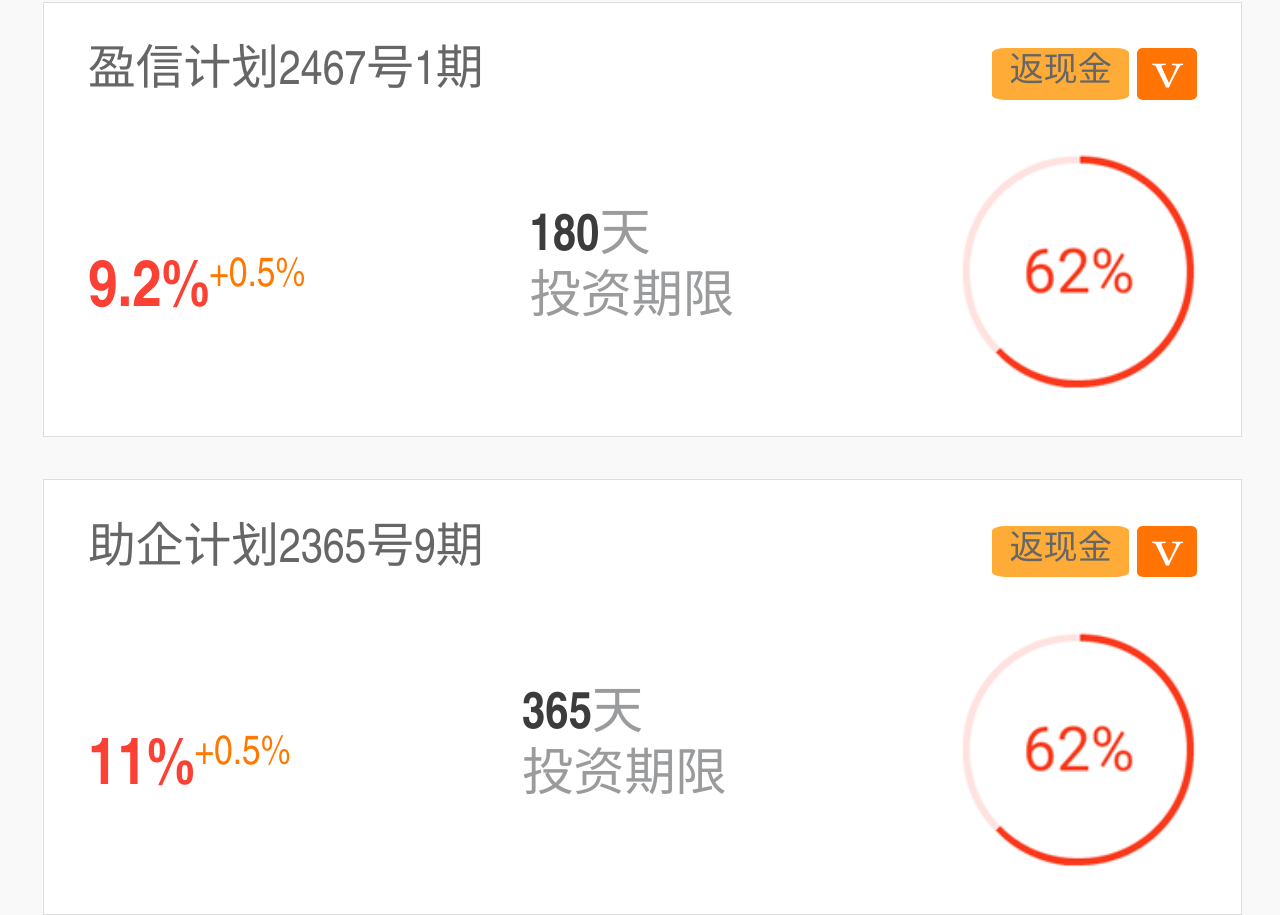
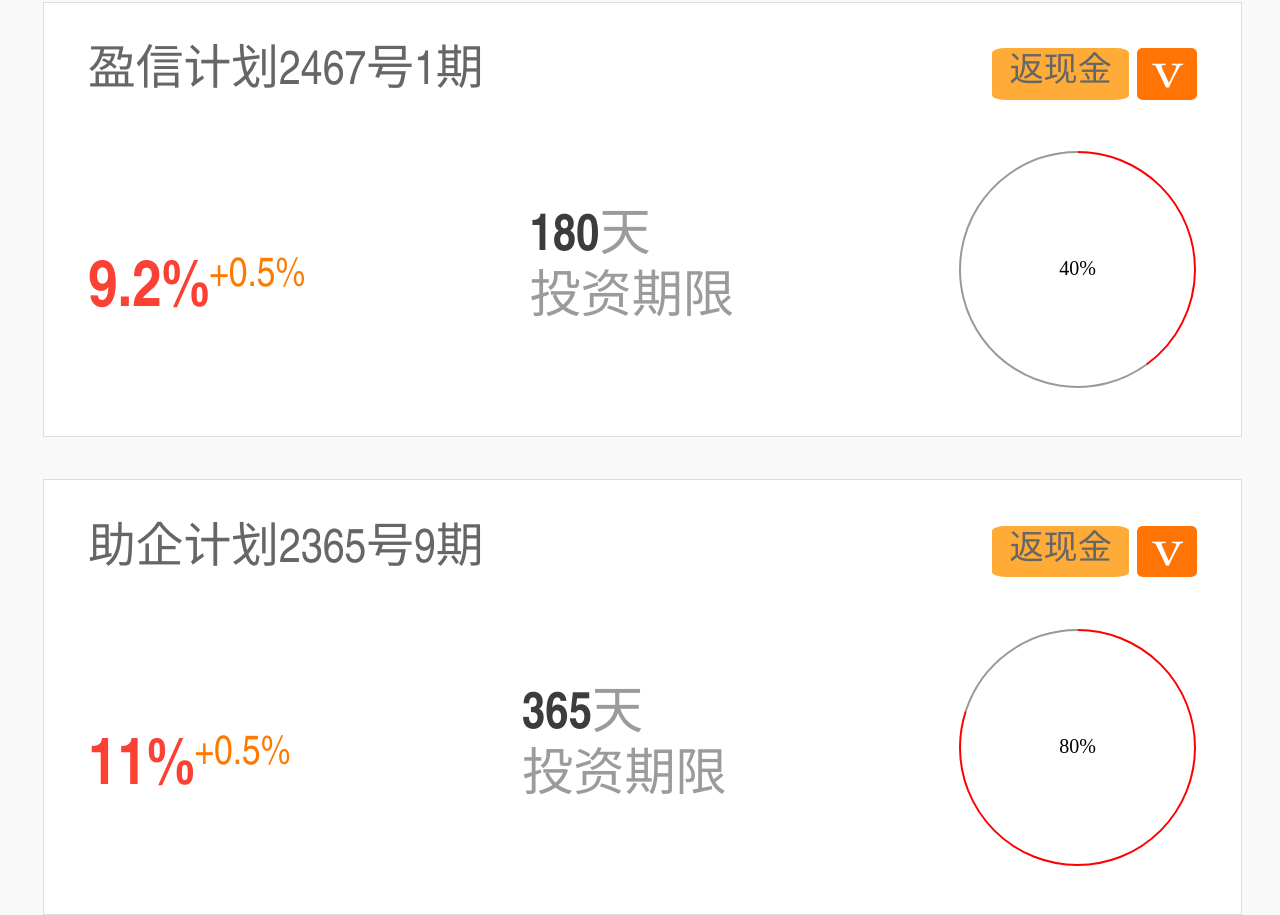
Before and after one commit to ACloudlessDay/------------, a plain HTML site: page index.html in a window 1280 px wide. Shown: the part 1529-2444 px from the top of the page. Drawn offline with Linux system fonts and the light colour scheme.

Commit message:
更新了cavas动画

```diff
--- a/index.html
+++ b/index.html
@@ -96,8 +96,8 @@
 								<p class="time2"><strong class="time1">180</strong>天</p>
 								<span class="time2">投资期限</span>
 							</div>
-							<div class="item-3">
-								<img class="itemimg" src="img/data3.png"/>
+							<div class="item-3" data-number="40">
+
 							</div>
 						</div>
 					</a>
@@ -121,8 +121,8 @@
 								<p class="time2"><strong class="time1">365</strong>天</p>
 								<span class="time2">投资期限</span>
 							</div>
-							<div class="item-3">
-								<img  class="itemimg" src="img/data3.png"/>
+							<div class="item-3" data-number="80">
+
 							</div>
 						</div>
 					</a>
@@ -146,8 +146,8 @@
 								<p class="time2"><strong class="time1">300</strong>天</p>
 								<span class="time2">投资期限</span>
 							</div>
-							<div class="item-3">
-								<img  class="itemimg" src="img/data3.png"/>
+							<div class="item-3" data-number="60">
+
 							</div>
 						</div>
 					</a>
@@ -212,6 +212,9 @@
 			</div>
 
 		</footer>
+
+
+		<script src="js/Circle.js" type="text/javascript" charset="utf-8"></script>
 		<script src="zepto-master/src/zepto.js" type="text/javascript" charset="utf-8"></script>
 		<script src="zepto-master/src/event.js" type="text/javascript" charset="utf-8"></script>
 		<script src="js/swipe.js" type="text/javascript" charset="utf-8"></script>
@@ -239,6 +242,34 @@
 				var index = $(this).index();
 				mySwipe.slide(index, 2000)
 			});
+
+
+//			var c1 = new Circle(".circle1",{
+//				maxX:88,			    //默认的百分比的进度 88%
+//				frontColor:"#ff0000",   // 前景色 默认是红色
+//				backgroundColor:"#999", // 背景色 默认是红色
+//				fontsize:20,			//默认字的大小
+//				startDirection:"right",  //从3点方向开始，顺时针
+//				linewidth:10,			//线条的粗细
+//			});
+			$(function(){
+
+				$(".item-3").each(function(index,ele){
+					new Circle(
+						ele,{
+							linewidth:2,maxX: ele.getAttribute("data-number") }
+						);
+					console.info(index,ele)
+
+				})
+
+
+	//			new Circle(".item-1",{
+	//			maxX:40,			    //默认的百分比的进度 88%
+	//			fontsize:16,			//默认字的大小
+	//			linewidth:2,			//线条的粗细
+	//		});
+		});
 		</script>
 	</body>
 </html>
--- /dev/null
+++ b/js/Circle.js
@@ -0,0 +1,87 @@
+//默认要求外层的dom元素是正方形
+;(function(){
+	function Circle(selector,setting){
+
+		var direction = {
+			"right"  : 0,
+			"left"   : Math.PI,
+			"top"    : -Math.PI/2,
+			"bottom" : Math.PI/2
+		}
+
+		var defaultsetting={
+			maxX:88,			    //默认的百分比的进度 88%
+			frontColor:"#ff0000",   // 前景色 默认是红色
+			backgroundColor:"#999", // 背景色 默认是红色
+			fontsize:20,			//默认字的大小
+			startDirection:"top",  //从3点方向开始，顺时针
+			linewidth:10,			//线条的粗细
+		}
+		if(setting){
+			for(var p in defaultsetting){
+				if(setting[p] != undefined){
+					defaultsetting[p] = setting[p];
+				}
+			}
+		}
+
+		var circle;
+		if(typeof selector == "string"){
+			circle = document.querySelector(selector);
+		}
+		else{	//传入就是一个dom对象
+			circle = selector;
+		}
+
+		var w = circle.offsetWidth;
+		var o = { x: w/2 , y : w/2 , r: w/2-defaultsetting.linewidth} ; // 圆心坐标
+
+
+		var can = document.createElement("canvas");
+
+		can.setAttribute("width",w+"px");
+		can.setAttribute("height",w+"px");
+		//can.style.height="200px";
+
+		circle.appendChild(can);
+
+		var ctx = can.getContext("2d");
+		var x = 0; //当前的百分比值
+		var maxX = defaultsetting.maxX;
+		var y = 0; //弧度
+
+		//策略模式
+		var startPoint = direction [ defaultsetting.startDirection ] || 0;
+
+
+		var timer = setInterval(function(){
+			x++;
+			if(x >= maxX){
+				clearInterval(timer)
+			}
+			y = startPoint +  2*Math.PI * x / 100
+
+			ctx.clearRect(0,0,w,w);
+
+			ctx.lineWidth = defaultsetting.linewidth;			//线条粗细
+			ctx.beginPath();
+			ctx.strokeStyle= defaultsetting.frontColor;  //前景色线条颜色
+			ctx.arc(o.x,o.y,o.r,startPoint,y);    //前景色
+			ctx.stroke();
+
+			ctx.beginPath();
+			ctx.strokeStyle= defaultsetting.backgroundColor;    //背景色 线条颜色
+			ctx.arc(o.x,o.y,o.r,y,2*Math.PI+startPoint);   //背景色
+			ctx.stroke();
+
+			ctx.textAlign="center";
+			ctx.textBaseline = "middle";
+			ctx.font=defaultsetting.fontsize +"px 微软雅黑";
+			ctx.fillText(x+"%",o.x,o.x);
+
+		},1000/25)
+	}
+
+	window.Circle = Circle;
+
+})();
--- a/less/index.less
+++ b/less/index.less
@@ -98,7 +98,7 @@ header{
         .data{
             .mt(28);
             display: flex;justify-content: space-between;
-            .itemimg{.wh(140);}
+//          .itemimg{.wh(140);}
             .item1{
                 display: flex;.mt(60);
                 .benefit1{.fs(38);color: #fb4034;}
@@ -110,8 +110,8 @@ header{
                 .time1{.fs(30);color: #3d3c3c;}
                 .time2{.fs(30);color: #9a9b9c;}
             }
-            .item3{
-                .mt(28);
+            .item-3{
+               .w(140);.h(140);
             }
         }
     }
```
Also changed, not shown: css/index.css.
